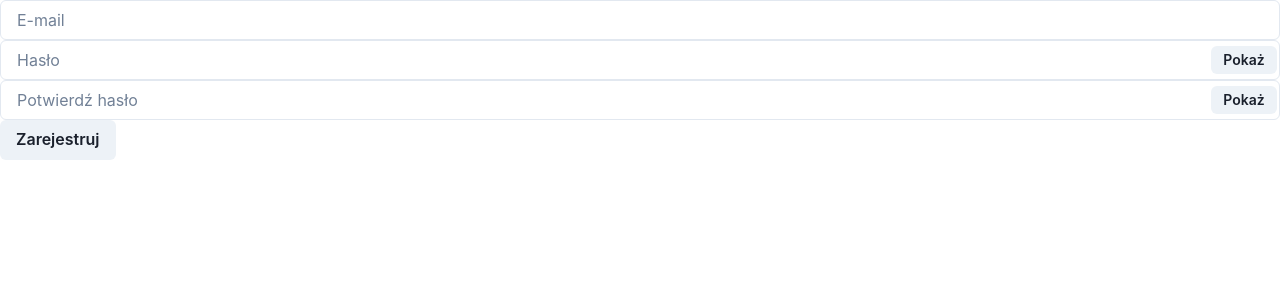
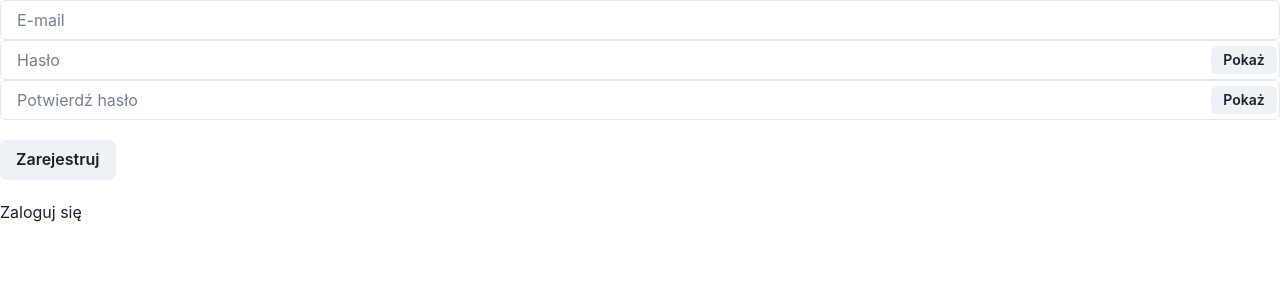
Before and after one commit to HelpNowOfficialProject/HelpNow, a React (Create React App) app: page /auth/register in a window 1280 px wide. Shown: the top 300 px of the page. Built offline with nearby package versions, Linux system fonts and the light colour scheme; no server answers.

Commit message:
Improve navigation (add buttons)

```diff
--- a/src/components/AddHelpRequest/AddHelpRequest.tsx
+++ b/src/components/AddHelpRequest/AddHelpRequest.tsx
@@ -161,7 +161,10 @@ export default function AddHelpRequest() {
               onChange={handleVoluntaryChange}
             ></Switch>
           </Box>
-          <Button>Wyślij</Button>
+          <Box display="flex" justifyContent={"space-between"}>
+            <Button>Wyślij</Button>
+            <Button bgColor="red.600">Odrzuć</Button>
+          </Box>
         </FormControl>
       </Container>
     </>
--- a/src/components/Login/Login.tsx
+++ b/src/components/Login/Login.tsx
@@ -1,13 +1,15 @@
 import {
+  Box,
   Button,
   Input,
   InputGroup,
   InputRightElement,
   useToast,
+  Link as ChakraLink,
 } from "@chakra-ui/react";
 import { signInWithEmailAndPassword } from "firebase/auth";
 import React, { useState } from "react";
-import { useNavigate } from "react-router-dom";
+import { Link, useNavigate } from "react-router-dom";
 import { auth } from "../../firebase";
 
 export default function Login() {
@@ -93,7 +95,14 @@ export default function Login() {
           </Button>
         </InputRightElement>
       </InputGroup>
-      <Button onClick={handleLogin}>Zaloguj</Button>
+      <Button onClick={handleLogin} mt="20px">
+        Zaloguj
+      </Button>
+      <Box mt="20px">
+        <ChakraLink>
+          <Link to="../register">Zarejestruj się</Link>
+        </ChakraLink>
+      </Box>
     </div>
   );
 }
--- a/src/components/Register/Register.tsx
+++ b/src/components/Register/Register.tsx
@@ -1,13 +1,15 @@
 import {
+  Box,
   Button,
   Input,
   InputGroup,
   InputRightElement,
   useToast,
+  Link as ChakraLink,
 } from "@chakra-ui/react";
 import { createUserWithEmailAndPassword } from "firebase/auth";
 import React, { useState } from "react";
-import { useNavigate } from "react-router-dom";
+import { Link, useNavigate } from "react-router-dom";
 import { auth } from "../../firebase";
 
 export default function Register() {
@@ -110,7 +112,14 @@ export default function Register() {
           </Button>
         </InputRightElement>
       </InputGroup>
-      <Button onClick={handleRegister}>Zarejestruj</Button>
+      <Button onClick={handleRegister} mt="20px">
+        Zarejestruj
+      </Button>
+      <Box mt="20px">
+        <ChakraLink>
+          <Link to="../login">Zaloguj się</Link>
+        </ChakraLink>
+      </Box>
     </div>
   );
 }
```
